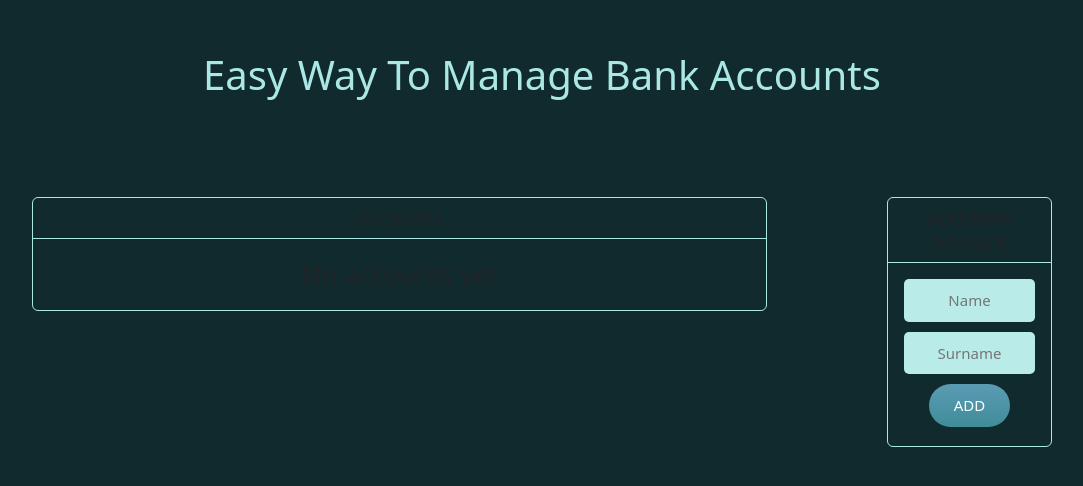
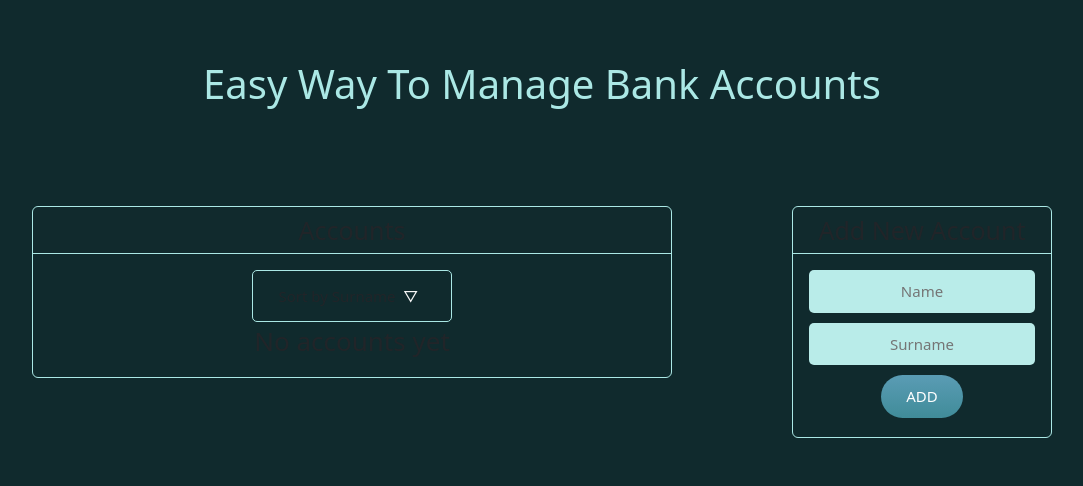
Before and after one commit to AusraMundus/U1-bankas-REACT, a React (Create React App) app: page / in a window 1280 px wide. Shown: the part 152-638 px from the top of the page, without its empty margins (98-1181 px from the left). Built offline with nearby package versions, Linux system fonts and the light colour scheme.

Commit message:
Sort by surname done

```diff
--- a/src/App.jsx
+++ b/src/App.jsx
@@ -17,10 +17,11 @@ function App() {
   const [accounts, setAccounts] = useState(null);
   const [deleteData, setDeleteData] = useState(null);
   const [deleteModalData, setDeleteModalData] = useState(null);
+  const [sort, setSort] = useState('default');
 
   //R read
   useEffect(_ => {
-    setAccounts(crudRead(KEY));
+    setAccounts(crudRead(KEY).map((c, i) => ({...c, row: i, show: true})));
   }, [listUpdate]);
 
 
@@ -42,6 +43,27 @@ function App() {
     setListUpdate(Date.now());
   }, [deleteData]);
 
+  useEffect(() => {
+    if (sort === 'default') {
+      setAccounts(c => [...c].sort((a, b) => a.row - b.row));
+    } else if (sort === 'up') {
+      setAccounts(c => [...c].sort((a, b) => a.Surname.localeCompare(b.Surname)));
+    } else {
+      setAccounts(c => [...c].sort((b, a) => a.Surname.localeCompare(b.Surname)));
+    }
+
+  }, [sort]);
+
+  const doSort = _ => {
+    setSort(s => {
+        switch (s) {
+            case 'default': return 'up';
+            case 'up': return 'down';
+            default: return 'default'
+        }
+    });
+}
+
   return (
     <div className="App">
       <header className="App-header">
@@ -49,14 +71,16 @@ function App() {
         <div className="container">
           <div className="row">
 
-            <div className="col-9">
+            <div className="col-8">
               <ListOfAccounts
                 accounts={accounts}
                 setDeleteModalData={setDeleteModalData}
+                sort={sort}
+                doSort={doSort}
               />
             </div>
 
-            <div className="col-3">
+            <div className="col-4">
               <AddNewAccount setCreateData={setCreateData} />
             </div>
           </div>
--- a/src/App.scss
+++ b/src/App.scss
@@ -16,6 +16,10 @@
 h1 {
   margin: 50px;
   color: #ABE8E5;
+}
+
+h2 {
+  font-size: 25px;
 }
 
 p {
@@ -84,10 +88,43 @@ ul.no-bullets {
 .modal {
   display: block;
   background-color: rgba(16, 42, 45, 0.803);
+
   .modal-content {
     background-color: #f7f7f7;
   }
-  .modal-title, .modal-body {
-    color:#102A2D;
+
+  .modal-title,
+  .modal-body {
+    color: #102A2D;
   }
 }
+
+.sort {
+  border: 1px solid #ABE8E5;
+  border-radius: 5px;
+  width: 200px;
+  font-size: 15px;
+
+  .sort-button {
+    width: 30px;
+    height: 30px;
+    font-size: 15px;
+    cursor: pointer;
+    color: #f7f7f7;
+    display: inline-flex;
+    align-items: center;
+    justify-content: center;
+
+    &:after {
+      content: '\25B3'; // up-pointing triangle
+    }
+
+    &.default::after {
+      transform: rotate(180deg); // down-pointing triangle
+    }
+
+    &.down::after {
+      content: '\25A2'; // square
+    }
+  }
+}
--- a/src/Components/AddNewAccount.jsx
+++ b/src/Components/AddNewAccount.jsx
@@ -20,7 +20,7 @@ export default function AddNewAccount({ setCreateData }) {
     return (
         <>
             <div className="card m-5">
-                <h5 className="card-header">Add New Account</h5>
+                <h2 className="card-header">Add New Account</h2>
                 <div className="m-3">
                     <form>
                         <fieldset className="fieldset-add-new">
--- a/src/Components/ListOfAccounts.jsx
+++ b/src/Components/ListOfAccounts.jsx
@@ -1,4 +1,4 @@
-export default function ListOfAccounts({ accounts, setDeleteModalData }) {
+export default function ListOfAccounts({ accounts, setDeleteModalData, doSort, sort }) {
 
 
     const destroy = c => setDeleteModalData(c);
@@ -6,8 +6,10 @@ export default function ListOfAccounts({ accounts, setDeleteModalData }) {
     return (
         <>
             <div className="card m-5">
-                <h5 className="card-header list-header">Accounts</h5>
+                <h2 className="card-header list-header">Accounts</h2>
                 <div className="card-body">
+                    <p className="sort">Sort by Surname<span className={'sort-button ' + sort} onClick={doSort}></span></p>
+
                     <ul className="no-bullets list-group list-group-flush">
                         {
                             accounts
```
Lines whose indentation alone changed are shown as unchanged.
